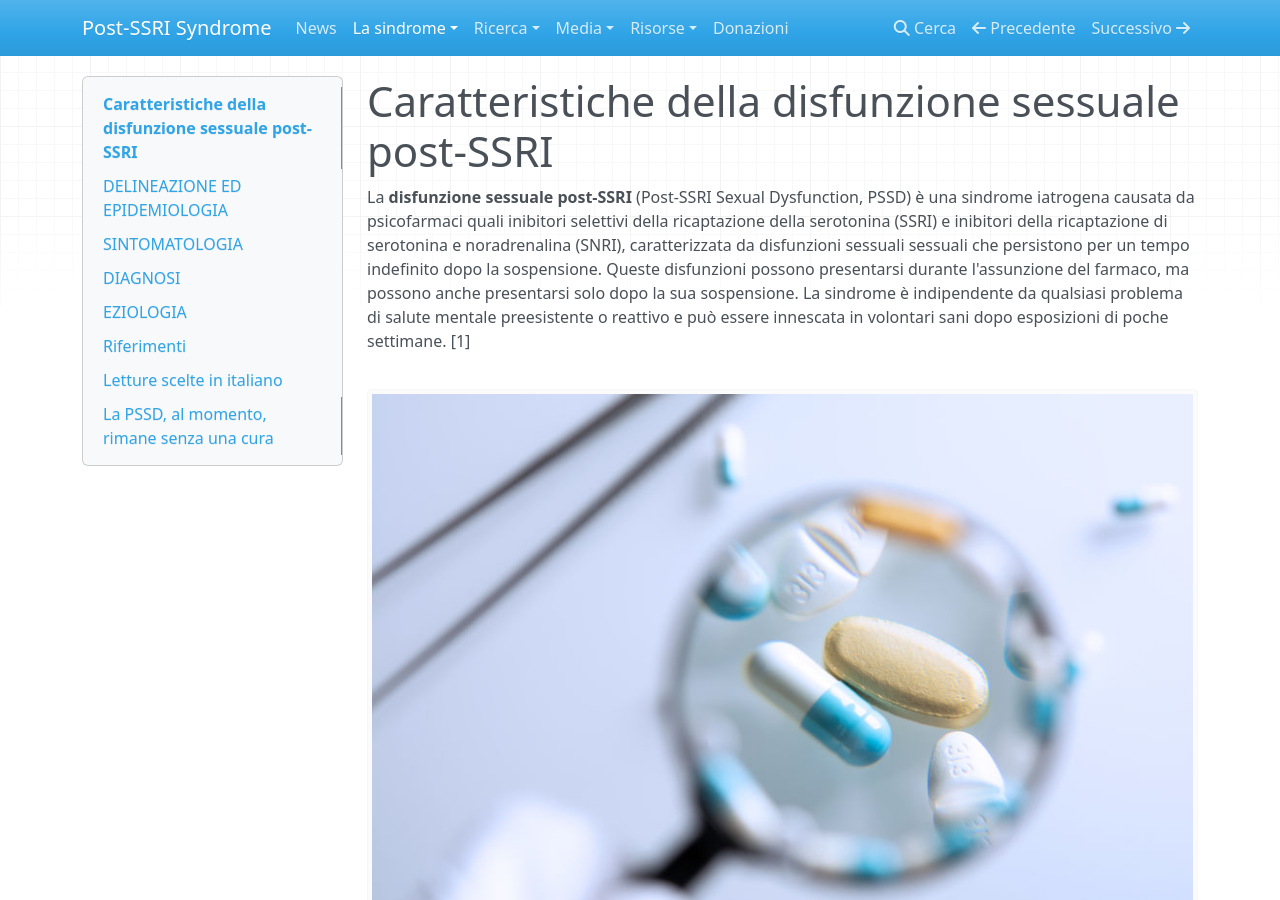
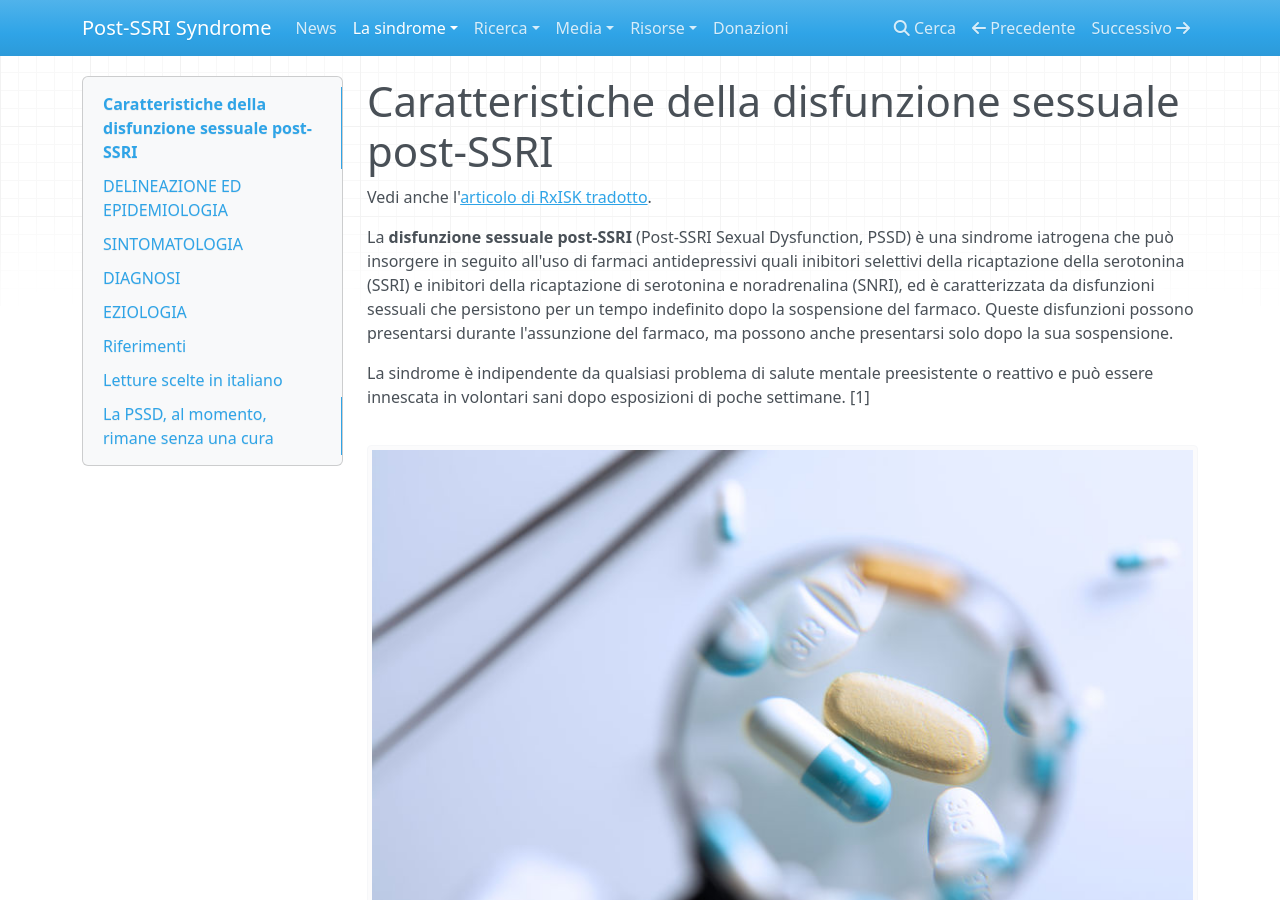
Before and after one commit to postssrisyndrome/windmill, an MkDocs documentation site: the page built from docs/la-sindrome/caratteristiche.md, in a window 1280 px wide and 900 px high. Built offline with MkDocs 1.6.1, drawn with Linux system fonts in a browser that asks for light colours; nearby versions of some CDN libraries.

Commit message:
caratteristiche: linko articolo di rxisk tradotto; miglioramento incipit
"causata da" -> "puo' insorgere in seguito all'uso di" (come anche nell'articolo di rxisk)

```diff
--- a/docs/la-sindrome/caratteristiche.md
+++ b/docs/la-sindrome/caratteristiche.md
@@ -1,8 +1,10 @@
 
 # Caratteristiche della disfunzione sessuale post-SSRI
 
-La **disfunzione sessuale post-SSRI** (Post-SSRI Sexual Dysfunction, PSSD) è una sindrome iatrogena causata da psicofarmaci quali inibitori selettivi della ricaptazione della serotonina (SSRI) e inibitori della ricaptazione di serotonina e noradrenalina (SNRI), caratterizzata da disfunzioni sessuali sessuali che persistono per un tempo indefinito dopo la sospensione.
-Queste disfunzioni possono presentarsi durante l'assunzione del farmaco, ma possono anche presentarsi solo dopo la sua sospensione.
+Vedi anche l'[articolo di RxISK tradotto](./pssd-rxisk.md).
+
+La **disfunzione sessuale post-SSRI** (Post-SSRI Sexual Dysfunction, PSSD) è una sindrome iatrogena che può insorgere in seguito all'uso di farmaci antidepressivi quali inibitori selettivi della ricaptazione della serotonina (SSRI) e inibitori della ricaptazione di serotonina e noradrenalina (SNRI), ed è caratterizzata da disfunzioni sessuali che persistono per un tempo indefinito dopo la sospensione del farmaco. Queste disfunzioni possono presentarsi durante l'assunzione del farmaco, ma possono anche presentarsi solo dopo la sua sospensione.
+
 La sindrome è indipendente da qualsiasi problema di salute mentale preesistente o reattivo e può essere innescata in volontari sani dopo esposizioni di poche settimane. [1]
 
 ![](../img/113207765_s.jpg)
```
